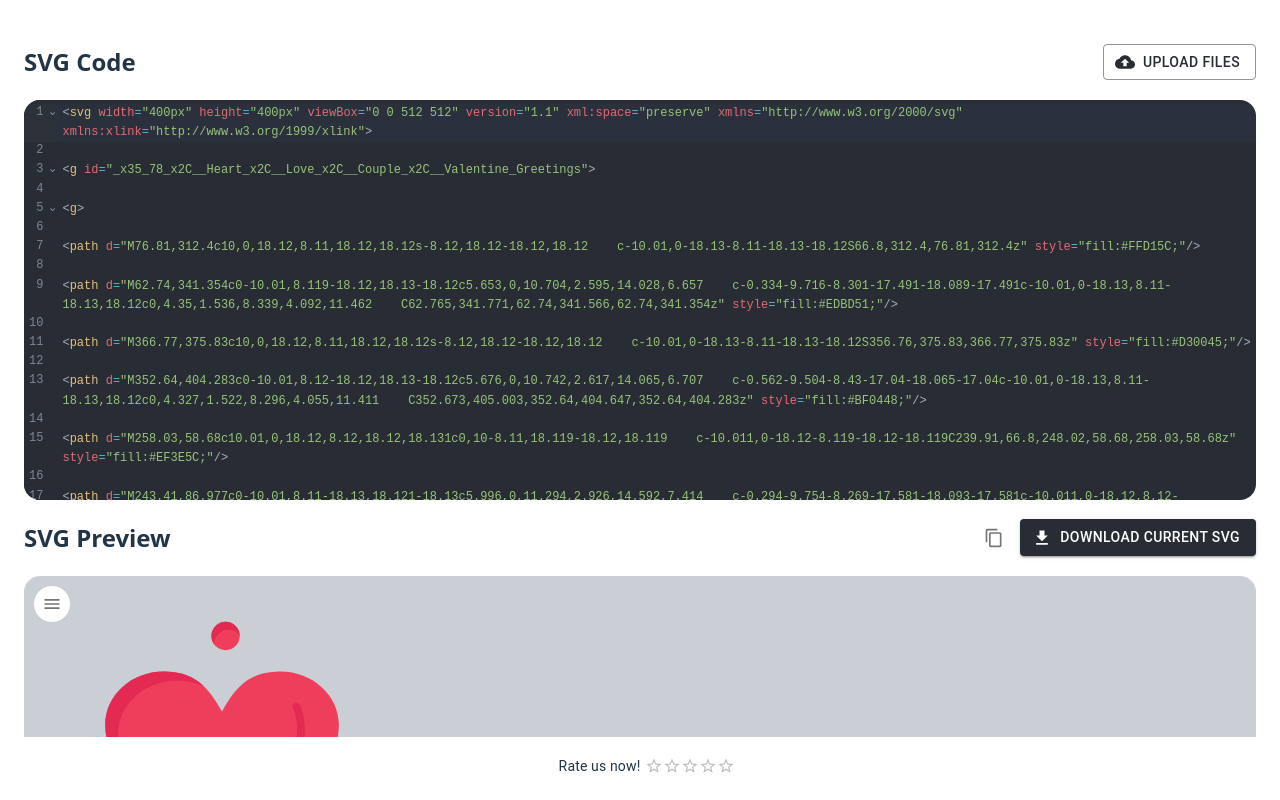
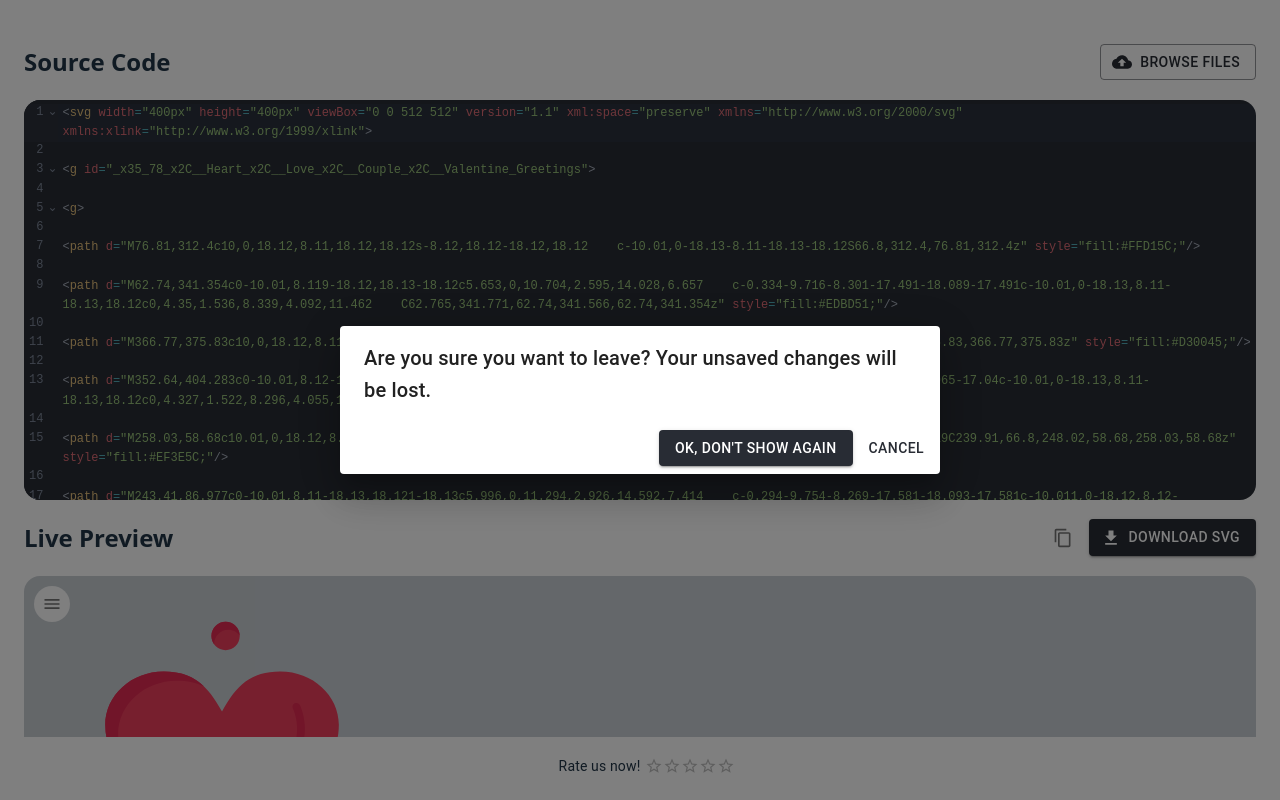
Before and after one commit to FarhadMGN/svg-viewer, a React (Vite) app: page / in a window 1280 px wide. Built offline with nearby package versions, Linux system fonts and the light colour scheme.

Commit message:
текст с помощью ии

```diff
--- a/src/App.tsx
+++ b/src/App.tsx
@@ -6,6 +6,7 @@ import { PreviewArea } from './components/preview-area/preview-area'
 import { SVG_STUB } from './utils/constants'
 import RatingWidget from './components/rating/rating-widget'
 import { createTheme, ThemeProvider } from '@mui/material'
+import en from './assets/locales/en.json'
 // import SvgInspectorButton from './components/svg-picker/svg-picker'
 // import { isChromeExtension } from './utils/utils'
 
@@ -53,8 +54,6 @@ function App() {
     e.preventDefault();
     e.stopPropagation();
     if (e.dataTransfer.files && e.dataTransfer.files.length > 0) {
-      console.log('here!!', e.dataTransfer.files);
-
       setFiles(e.dataTransfer.files);
     }
     setDragActive(false);
@@ -70,7 +69,7 @@ function App() {
           onDragOver={handleDrag}
           onDrop={handleDrop}
         >
-          <div className="overlay-text">Drop files here</div>
+          <div className="overlay-text">{en.dragNDrop}</div>
         </div>
       )}
       <div className='app-wrapper'
--- /dev/null
+++ b/src/assets/locales/en.json
@@ -0,0 +1,25 @@
+{
+    "codeArea": {
+        "title": "Source Code",
+        "uploadBtn": "Browse Files",
+        "confirmation": "Are you sure you want to leave? Your unsaved changes will be lost.",
+        "cancel": "Cancel",
+        "codePlaceholder": "Paste SVG code, upload, or drop a file here.",
+        "okDontShowAgain": "Ok, don't show again"
+    },
+    "previewArea": {
+        "title": "Live Preview",
+        "errorTitle": "Invalid SVG Code",
+        "enterFS": "Fullscreen Mode",
+        "exitFS": "Exit Fullscreen",
+        "sideMenu": {
+            "zoom": "Preview Size:",
+            "changeBG": "Preview Background:"
+        },
+        "copyTooltip": "Copy to Clipboard",
+        "notification": "Copied to clipboard!",
+        "downloadBtn": "Download SVG"
+    },
+    "dragNDrop": "Drop SVG files here",
+    "rateUs": "Rate us now!"
+}
--- a/src/components/code-area/svg-code.tsx
+++ b/src/components/code-area/svg-code.tsx
@@ -8,6 +8,7 @@ import CloudUploadIcon from '@mui/icons-material/CloudUpload';
 import { useEffect, useState } from 'react';
 import { storageGet, storageSet } from '../../utils/localStorage';
 import { STORAGE_NEED_TO_SHOW_SWITCH_DIALOG } from '../../utils/constants';
+import en from '../../assets/locales/en.json'
 
 interface CodeEditorProps {
   value: string;
@@ -27,7 +28,7 @@ export const CodeEditor = ({ value, onChange, onError, files }: CodeEditorProps)
   const [selectedIcon, setSelectedIcon] = useState<IconModel | null>(null);
   const [nextIcon, setNextIcon] = useState<IconModel | null>(null);
   const [codeWasChanged, setCodeWasChanged] = useState<boolean>(false);
-  const [dialogOpened, setDialogOpened] = useState<boolean>(false);
+  const [dialogOpened, setDialogOpened] = useState<boolean>(true);
 
   useEffect(() => {
     handleFileUpload(files)
@@ -130,8 +131,8 @@ export const CodeEditor = ({ value, onChange, onError, files }: CodeEditorProps)
             clickIcon(newIcons[0])
           }
         } catch (error) {
-          onError(`Ошибка при чтении ${file.name}:`)//todo: delete this sheet
-          console.error(`Ошибка при чтении ${file.name}:`, error);
+          onError(`Something went wrong with ${file.name}:`)//todo: delete this sheet
+          console.error(`Something went wrong with ${file.name}:`, error);
         }
       }
     }
@@ -191,7 +192,7 @@ export const CodeEditor = ({ value, onChange, onError, files }: CodeEditorProps)
   return (
     <div className='code-area'>
       <div className='code-header'>
-        <h2>SVG Code</h2>
+        <h2>{en.codeArea.title}</h2>
         <Button
           component="label"
           role={undefined}
@@ -199,7 +200,7 @@ export const CodeEditor = ({ value, onChange, onError, files }: CodeEditorProps)
           tabIndex={-1}
           startIcon={<CloudUploadIcon />}
         >
-          Upload files
+          {en.codeArea.uploadBtn}
           <VisuallyHiddenInput
             accept=".svg"
             type="file"
@@ -253,23 +254,23 @@ export const CodeEditor = ({ value, onChange, onError, files }: CodeEditorProps)
             closeBrackets: true,
             rectangularSelection: true,
           }}
-          placeholder="Paste SVG code here, upload file via button or drop .svg file here"
+          placeholder={en.codeArea.codePlaceholder}
         />
       </div>
       <Dialog
         open={dialogOpened}
-        onClose={handleCloseDialog}
+        onClose={stayCurrentIcon}
         aria-labelledby="alert-dialog-title"
         aria-describedby="alert-dialog-description"
       >
         <DialogTitle id="alert-dialog-title">
-          {"Are you want to leave from current svg? Unsaved data will be removed"}
+          {en.codeArea.confirmation}
         </DialogTitle>
         <DialogActions>
-          <Button type={"submit"} onClick={switchAnyway} autoFocus>
-            Ok, don't show again
+        <Button type={"submit"} onClick={switchAnyway} variant="contained">
+          {en.codeArea.okDontShowAgain}
           </Button>
-          <Button onClick={stayCurrentIcon}>Stay here</Button>
+          <Button onClick={stayCurrentIcon}>{en.codeArea.cancel}</Button>
         </DialogActions>
       </Dialog>
     </div>
--- a/src/components/preview-area/preview-area.tsx
+++ b/src/components/preview-area/preview-area.tsx
@@ -3,6 +3,7 @@ import './preview-area.css'
 import SvgDownloader from "../svg-downloader/svg-downloader";
 import { IconButton, Slider, Snackbar, SnackbarCloseReason, Tooltip } from "@mui/material";
 import { ContentCopy, Close, Menu, Colorize, Fullscreen, FullscreenExit } from "@mui/icons-material";
+import en from '../../assets/locales/en.json'
 
 
 interface PreviewAreaProps {
@@ -54,14 +55,14 @@ export const PreviewArea = ({code, errorString, pos}: PreviewAreaProps) => {
         const doc = parser.parseFromString(code, 'image/svg+xml');
         const parserError = doc.querySelector('parsererror');
         if (parserError) {
-          setError('Invalid SVG: ' + (parserError.textContent || 'SVG parsing error'));
+          setError((parserError.textContent || 'SVG parsing error'));
           return;
         }
 
         // Если SVG валиден, извлекаем корневой элемент
         const tempSvg = doc.documentElement;
         if (tempSvg.tagName.toLowerCase() !== 'svg') {
-          setError('Invalid SVG: root element is not <svg>');
+          setError('Root element is not <svg>');// todo: work with  setError, correct error messages
           return;
         }
 
@@ -141,12 +142,12 @@ export const PreviewArea = ({code, errorString, pos}: PreviewAreaProps) => {
             autoHideDuration={2000}
             onClose={handleCloseNotification}
             anchorOrigin={{ vertical: 'bottom', horizontal: 'center' }}
-            message="Current SVG code copied to clipboard!"
+            message={en.previewArea.notification}
           />
             <div className="preview-header">
-                <h2>SVG Preview</h2>
+                <h2>{en.previewArea.title}</h2>
                 <div className="sidebar-actions">
-                      <Tooltip title={'Copy current svg code'}>
+                      <Tooltip title={en.previewArea.copyTooltip}>
                       {/* todo remove outline */}
                         <IconButton onClick={handleCopy} >
                           <ContentCopy fontSize="small" />
@@ -181,7 +182,7 @@ export const PreviewArea = ({code, errorString, pos}: PreviewAreaProps) => {
                   </IconButton>
                 </div>
 
-                {/* Сайдбар */}
+                {/* sidebar */}
                 <div
                   className="sidebar"
                   style={{
@@ -195,7 +196,7 @@ export const PreviewArea = ({code, errorString, pos}: PreviewAreaProps) => {
                   </div>
                   <div className="preview-buttons">
                     <div>
-                      <div>Zoom:</div>
+                      <div>{en.previewArea.sideMenu.zoom}</div>
                         <Slider
                           style={{
                             width: '100%'
@@ -209,7 +210,7 @@ export const PreviewArea = ({code, errorString, pos}: PreviewAreaProps) => {
                         />
                     </div>
                     <div>
-                      <div>Change background:</div>
+                      <div>{en.previewArea.sideMenu.changeBG}</div>
                         <input
                           type="color"
                           ref={inputRef}
@@ -228,7 +229,7 @@ export const PreviewArea = ({code, errorString, pos}: PreviewAreaProps) => {
                   </div>
                 </div>
                 <div className="sidebar-fullscreen">
-                      <Tooltip title={isFullScreen ? 'Exit fullscreen' :'Go to fullscreen'}>
+                      <Tooltip title={isFullScreen ? en.previewArea.exitFS : en.previewArea.enterFS}>
                         <IconButton onClick={() => setFullScreen(!isFullScreen)} >
                           {isFullScreen ?
                             <FullscreenExit/>:
@@ -240,7 +241,7 @@ export const PreviewArea = ({code, errorString, pos}: PreviewAreaProps) => {
               </div>
             {error && (<div className="preview-error">
                 <div className="svg-error">
-                    <p>SVG Parsing Error</p>
+                    <p>{en.previewArea.errorTitle}</p>
                     <div>{error}</div>
                 </div>
               </div>
--- a/src/components/rating/rating-widget.tsx
+++ b/src/components/rating/rating-widget.tsx
@@ -1,6 +1,7 @@
 import { useEffect, useState } from 'react'
 import { createTheme, Rating, Stack, ThemeProvider, Typography } from '@mui/material'
 import { storageGet, storageSet } from '../../utils/localStorage'
+import en from '../../assets/locales/en.json'
 
 export const RATING_KEY = 'app_rating_score'
 
@@ -38,7 +39,7 @@ const RatingWidget = () => {
   return (<>
     <Stack direction={'row'} className="rating-widget" justifyContent={'center'} alignItems={'center'}
            paddingTop={'3px'}>
-      <Typography variant={'body2'} sx={{ marginRight: '5px' }}>{'Rate us now!'}</Typography>
+      <Typography variant={'body2'} sx={{ marginRight: '5px' }}>{en.rateUs}</Typography>
       <ThemeProvider theme={themeRating}>
         <Rating
           name="size-small"
--- a/src/components/svg-downloader/svg-downloader.tsx
+++ b/src/components/svg-downloader/svg-downloader.tsx
@@ -1,5 +1,6 @@
 import { Button } from '@mui/material';
 import DownloadIcon from '@mui/icons-material/Download';
+import en from '../../assets/locales/en.json'
 
 interface SvgDownloaderProps {
     svgContent: string;
@@ -39,7 +40,7 @@ const SvgDownloader = ({ svgContent, error, fileName = 'SVG_viewer_result.svg' }
   // @ts-ignore
       disabled={svgContent.trim() === '' || error?.length && error.length > 0}
     >
-      Download Current Svg
+      {en.previewArea.downloadBtn}
     </Button>
     // <Tooltip title={'Download .svg file'}>
     // {/* todo remove outline */}
```
